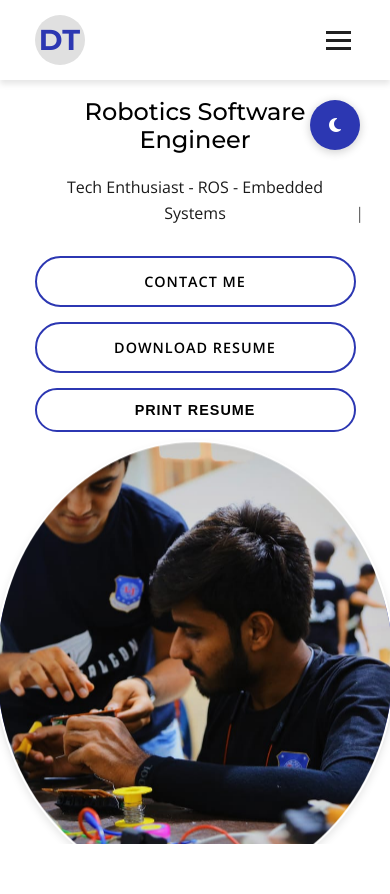
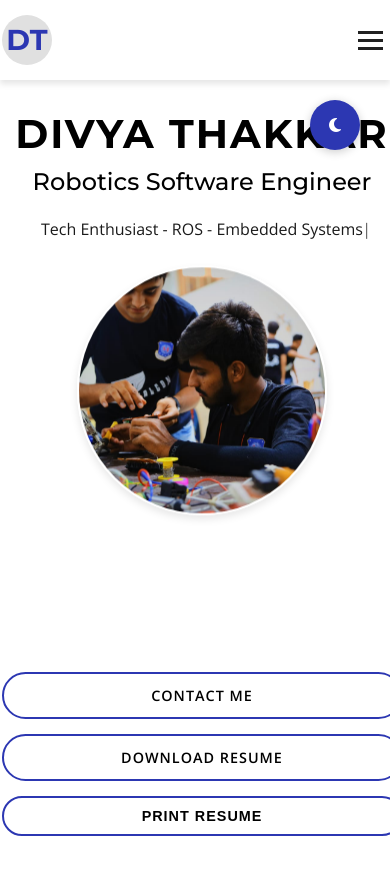
Before and after one commit to Divya777777/Portfolio_basic, a plain HTML site: page index.html in a window 390 px wide. Shown: the top 894 px of the page. Drawn offline with nearby package versions, Linux system fonts and the light colour scheme.

Commit message:
change according to mobile view

```diff
--- a/index.html
+++ b/index.html
@@ -38,16 +38,17 @@
                 <h1>DIVYA THAKKAR</h1>
                 <h2>Robotics Software Engineer</h2>
                 <p class="tagline">Tech Enthusiast - ROS - Embedded Systems</p>
+                <div class="hero-image">
+                    <div class="profile-placeholder">
+                        <img src="d.jpeg" alt="Divya Thakkar - Robotics Engineer" class="profile-image">
+                    </div>
+                </div>
                 <div class="cta-buttons">
                     <a href="#contact" class="btn primary-btn">Contact Me</a>
                     <a href="https://drive.google.com/file/d/1JFaMtam-ZOWEMYVLG8mAiSlW9Nw7lhY2/view?usp=sharing" class="btn secondary-btn">Download Resume</a>
                 </div>
             </div>
-            <div class="hero-image">
-                <div class="profile-placeholder">
-                    <img src="d.jpeg" alt="Divya Thakkar - Robotics Engineer" class="profile-image">                </div>
-                </div>
-            </div>
+
         </div>
     </section>
 
@@ -57,8 +58,8 @@
             <h2 class="section-title">About Me</h2>
             <div class="about-content">
                 <div class="about-text">
-                    <p>I am a Robotics Software Engineer with expertise in ROS, embedded systems, and computer vision. With a strong foundation in Electronics and Communication Engineering, I specialize in developing navigation solutions for autonomous robots and integrating various sensors for perception systems.</p>
-                    <p>My passion lies in creating intelligent robotic systems that can solve real-world problems. I have experience in both competitive robotics and industrial applications, with a focus on food-service robotics in my current role at Petpooja.</p>
+                    <p>     I am a Robotics Software Engineer with expertise in ROS, embedded systems, and computer vision. With a strong foundation in Electronics and Communication Engineering, I specialize in developing navigation solutions for autonomous robots and integrating various sensors for perception systems.</p>
+                    <p>     My passion lies in creating intelligent robotic systems that can solve real-world problems. I have experience in both competitive robotics and industrial applications, with a focus on food-service robotics in my current role at Petpooja.</p>
                 </div>
                 <div class="about-info">
                     <div class="info-item">
--- a/styles.css
+++ b/styles.css
@@ -214,12 +214,15 @@
 
 /* ===== HERO SECTION ===== */
 .hero {
-    height: 100vh;
+    height: auto; /* Changed from 100vh for better mobile behavior */
+    min-height: 100vh; /* Ensures full viewport height */
     display: flex;
     align-items: center;
     background: linear-gradient(135deg, var(--primary-color) 0%, var(--secondary-color) 100%);
     color: #000000;
     padding-top: 80px;
+    padding: 100px 0 50px; /* Adjusted padding */
+    text-align: center; /* Center text by default */
 }
 
 .profile-image {
@@ -238,12 +241,15 @@
 
 .hero .container {
     display: flex;
+    flex-direction: column;
     justify-content: space-between;
     align-items: center;
 }
 
 .hero-content {
     flex: 1;
+    text-align: center; /* Center all text */
+
 }
 
 .hero-content h1 {
@@ -265,6 +271,7 @@
 }
 
 .cta-buttons {
+    margin-top: auto;
     display: flex;
     gap: 20px;
 }
@@ -276,7 +283,7 @@
     align-items: center;
 }
 
-.profile-placeholder {
+/* .profile-placeholder {
     width: 460px;
     height: 460px;
     background-color: var(--primary-color);
@@ -290,7 +297,7 @@
 .profile-placeholder i {
     font-size: 150px;
     color: rgba(255, 255, 255, 0.7);
-}
+} */
 
 /* ===== ABOUT SECTION ===== */
 .about {
@@ -830,7 +837,7 @@
     .nav-links {
         position: absolute;
         right: 0;
-        top: 80px;
+        top: 40px;
         background-color: var(--light-text);
         width: 100%;
         flex-direction: column;
@@ -854,35 +861,69 @@
         display: block;
     }
 
+    .profile-image {
+        width: 250px;
+        height: 250px;
+        margin: 0 auto; /* Center the image */
+    }
+
+    .info-item i {
+        margin-right: 2px;
+        color: var(--accent-color);
+    }
+
+    .info-item {
+        margin-bottom: 15px;
+        display: flex;
+        align-items: center;
+    }
+
     .hero .container {
-        flex-direction: column;
+        flex-direction: row;
         text-align: center;
     }
 
+    .container {
+        width: 100%;
+        max-width: 1200px;
+        margin: 0 auto;
+        padding: 0 2px;
+    }
     .hero-content {
-        margin-bottom: 40px;
+        margin-top: 10px;
     }
 
+    .hero-content h1 {
+        font-size: 2.5rem;
+    }
+    .hero-content h2 {
+        font-size: 1.5rem;
+    }
     .cta-buttons {
-        justify-content: center;
+        justify-content: left;
+        flex-direction: row;
     }
 
     .timeline::before {
-        left: 30px;
+        left: 2px;
     }
 
     .timeline-item {
-        padding-left: 70px;
+        padding-left: 10px;
     }
 
     .timeline-dot {
-        left: 30px;
+        left: 2px;
     }
 
     .footer-content {
-        flex-direction: column;
+        flex-direction: row;
         gap: 20px;
         text-align: center;
+    }
+    .btn {
+        width: auto; /* Remove full width */
+        padding: 10px 20px; /* Slightly smaller buttons */
     }
 }
 
```
Also changed, not shown: 1 other file.
